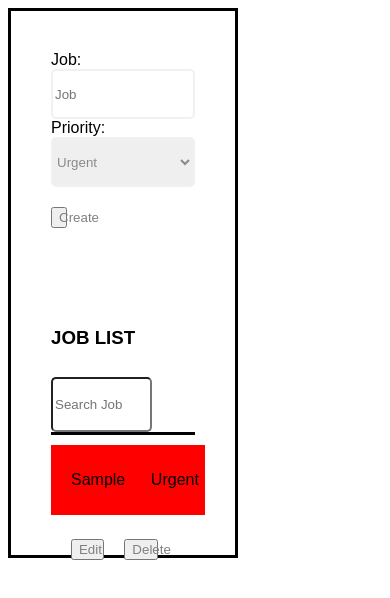
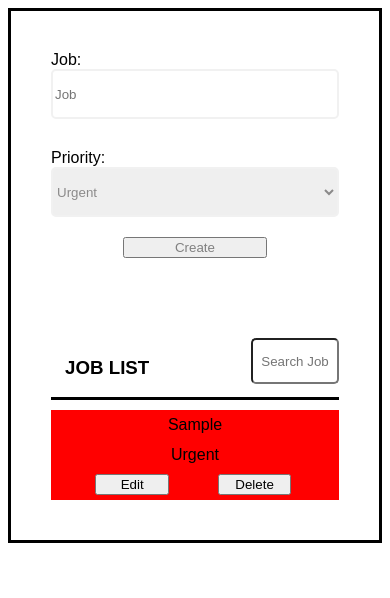
Before and after one commit to K-Nizamov/toDoApp, a React (Create React App) app: page / in a window 390 px wide. Both pictures are taken after typing "Sample" into the empty fields and a click on the button "Create". Shown: the top 598 px of the page. Built offline with nearby package versions, Linux system fonts and the light colour scheme.

Commit message:
Add responsive design for all devices

```diff
--- a/src/App.scss
+++ b/src/App.scss
@@ -1,3 +1,197 @@
+
+// PHONE DESIGN
+
+@media screen {
+    .job-form-wrapper-section {
+        display: flex;
+        flex-flow: column wrap;
+        border: solid 3px black;
+        font-family: Arial, Helvetica, sans-serif;
+
+        .form-wrapper {
+            display: flex;
+            flex-flow: column wrap;
+            margin: 40px;
+
+            #inputField,
+            #jobDescription {
+                height: 50px;
+                border: solid 2px rgb(241, 241, 241);
+                border-radius: 5px;
+                box-sizing: border-box;
+                color: rgb(139, 138, 138);
+            }
+            #inputField {
+                margin-bottom: 30px;
+            }
+            #createBtn {
+                align-self: center;
+                width: 50%;
+                margin-top: 20px;
+                color: grey;
+            }
+        }
+        .to-do-section {
+            margin: 40px;
+
+            .record-wrapper {
+                display: flex;
+                justify-content: space-between;
+                border-bottom: solid 3px black;
+
+                .header {
+                    text-align: center;
+                    height: 40px;
+                    border-radius: 5px;
+                    margin-bottom: 0px;
+                    width: 6em;
+                }
+            }
+            .record-container {
+                display: flex;
+                flex-flow: column wrap;
+                margin-top: 10px;
+
+                .li-wrapper {
+                    display: flex;
+                    flex-flow: column wrap;
+
+                    li:nth-child(3) {
+                        display: flex;
+                        flex-flow: row wrap;
+                        width: 100%;
+                        justify-content: space-around;
+                        color: gray;
+                        margin: 0px;
+                        width: 85%;
+                        // right: 15%;
+                    }
+                    li:nth-child(1),
+                    li:nth-child(2) {
+                        text-align: center;
+                        padding: 0;
+                        margin: 0;
+                    }
+                    .li-style {
+                        display: flex;
+                        flex-flow: column;
+                        justify-content: center;
+                        height: 30px;
+                        padding-left: 20px;
+                        align-items: center;
+                        min-width: 40%;
+                        margin-top: 20px;
+
+                        button {
+                            width: 30%;
+                        }
+                    }
+                }
+            }
+        }
+    }
+}
+
+
+
+// TABLET DESIGN
+
+@media screen and (min-width: 640px) {
+    .job-form-wrapper-section {
+        display: flex;
+        flex-flow: column wrap;
+        border: solid 3px black;
+        font-family: Arial, Helvetica, sans-serif;
+
+        .form-wrapper {
+            display: flex;
+            flex-flow: column wrap;
+            margin: 40px;
+
+            #inputField,
+            #jobDescription {
+                height: 50px;
+                border: solid 2px rgb(241, 241, 241);
+                border-radius: 5px;
+                box-sizing: border-box;
+                color: rgb(139, 138, 138);
+            }
+            #inputField {
+                margin-bottom: 30px;
+            }
+            #createBtn {
+                align-self: flex-start;
+                width: 20%;
+                margin-top: 20px;
+                color: grey;
+            }
+        }
+        .to-do-section {
+            margin: 40px;
+
+            .record-wrapper {
+                display: flex;
+                justify-content: space-between;
+                border-bottom: solid 3px black;
+
+                .header {
+                    text-align: center;
+                    height: 40px;
+                    border-radius: 5px;
+                    margin-bottom: 0px;
+                    width: 6em;
+                }
+            }
+            .record-container {
+                display: flex;
+                flex-flow: column wrap;
+                margin-top: 10px;
+
+                .li-wrapper {
+                    display: flex;
+                    flex-flow: column wrap;
+
+                    li:nth-child(3) {
+                        display: flex;
+                        flex-flow: row wrap;
+                        width: 100%;
+                        justify-content: space-around;
+                        color: gray;
+                        margin-left: 30px;
+                        width: 85%;
+
+                    }
+                    li:nth-child(1),
+                    li:nth-child(2) {
+                        text-align: center;
+                        padding: 0;
+                        margin: 0;
+                    }
+                    .li-style {
+                        display: flex;
+                        flex-flow: column;
+                        justify-content: center;
+                        height: 30px;
+                        padding-left: 20px;
+                        align-items: center;
+                        min-width: 40%;
+                        margin-top: 20px;
+
+                        button {
+                            width: 30%;
+                        }
+                    }
+                }
+            }
+        }
+    }
+}
+
+
+
+// DESIGN FOR LARGER DEVICES
+
+@media screen and (min-width: 1025px) {
     .job-form-wrapper-section {
         display: flex;
         flex-direction: column;
@@ -6,7 +200,6 @@
         width: 60%;
 
         .form-wrapper {
-        position: relative;
             display: flex;
             flex-direction: column;
             margin: 40px;
@@ -20,20 +213,13 @@
                 color: rgb(139, 138, 138);
             }
 
-        #input-field {
+            #inputField {
                 margin-bottom: 30px;
             }
-
-        #jobDescription::placeholder{
-
-        }
-        #jobDescription:invalid {
-            color: rgb(139, 138, 138);
-        }
-
             #createBtn {
+                align-self: flex-start;
                 margin-top: 20px;
-            width: 10%;
+                width: 15%;
                 color: gray;
             }
         }
@@ -61,27 +247,35 @@
 
                 .li-wrapper {
                     display: flex;
+                    max-height: 70px;
+                    li:nth-child(3) {
+                        display: flex;
                         flex-flow: row wrap;
-                background-color: red;
-                max-height: 70px;
+                        width: 100%;
+                        justify-content: space-around;
+                        color: gray;
+                        margin: 0px;
+                        padding: 0;
+                        width: 20%;
+                    }
+                    li:nth-child(1),
+                    li:nth-child(2) {
+                        width: 15px;
+                        padding: 0;
+                        margin: 0;
                     }
 
                     .li-style {
-                display: flex;
-                flex-grow: 1;
                         height: 70px;
-                padding-left: 20px;
-                align-items: center;
                         min-width: 30%;
 
                         .record-section-btn {
-                    position: relative;
                             color: gray;
-                    margin-left: 20px;
                             width: 25%;
-                    right: 15%;
                         }
                     }
                 }
             }
         }
+    }
+}
--- a/src/components/JobsContainer/JobsContainer.js
+++ b/src/components/JobsContainer/JobsContainer.js
@@ -15,7 +15,7 @@ function JobsContainer() {
     }
     useEffect(()=>{
         searchTodo(filterText)
-    },[filterText,])
+    },[filterText])
 
     return (
         <>
--- a/src/components/PopUpScreen/PopUpScreen.scss
+++ b/src/components/PopUpScreen/PopUpScreen.scss
@@ -1,3 +1,60 @@
+@media screen {
+    #pop-up-screen {
+        display: none;
+        position: relative;
+        background-color: grey;
+        height: 200px;
+        width: 60%;
+        left: 20%;
+        bottom: 25em;
+        text-align: center;
+
+        #pop-up-content {
+            display: inline-block;
+            position: relative;
+            background-color: white;
+            margin-top: 10px;
+            height: 91%;
+            width: 97%;
+            border-radius: 5px;
+
+            #pop-up-title {
+                margin-top: 50px;
+                font-family: Arial, Helvetica, sans-serif;
+                color: rgb(139, 138, 138);
+                font-size: 20px;
+                font-weight: 500;
+            }
+
+            #pop-up-job-description:invalid {
+                color: rgb(139, 138, 138);
+                width: 50%;
+                height: 40px;
+                box-sizing: border-box;
+                border: solid 1px rgb(226, 226, 226);
+                border-radius: 5px;
+            }
+
+            #pop-up-job-description {
+                color: rgb(139, 138, 138);
+                width: 50%;
+                height: 40px;
+                box-sizing: border-box;
+                border: solid 1px rgb(226, 226, 226);
+                border-radius: 5px;
+            }
+        }
+
+        #update-btn {
+            position: relative;
+            color: gray;
+            bottom: 40px;
+        }
+    }
+}
+
+@media screen and (min-width: 640px) {
+
     #pop-up-screen {
         display: none;
         position: relative;
@@ -50,3 +107,4 @@
             bottom: 60px;
         }
     }
+}
```
Lines whose indentation alone changed are shown as unchanged.
